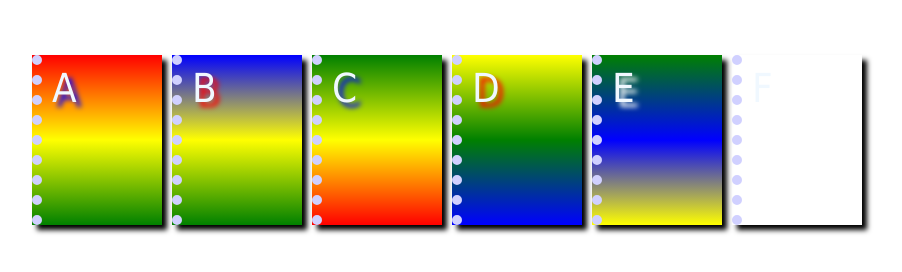
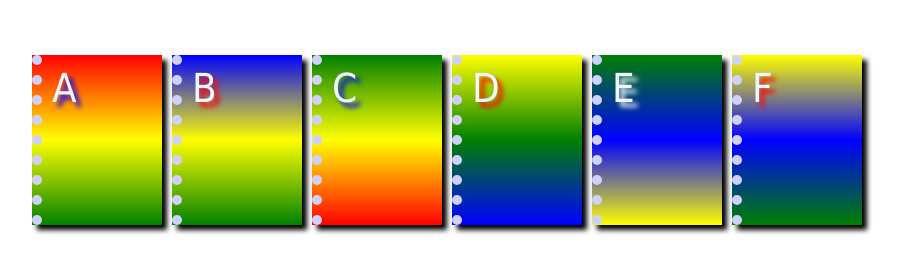
Before and after one commit to notWizzy/p01, a plain HTML site: page index.html in a window 1280 px wide. Shown: the whole page, without its empty margins (31-933 px from the left). Drawn offline with Linux system fonts and the light colour scheme.

Commit message:
added CSS for letter F

```diff
--- a/styleC.css
+++ b/styleC.css
@@ -48,3 +48,8 @@ div{
     background: linear-gradient(to bottom, green, blue 50%, yellow);
     text-shadow: white 5px 5px 5px;
 }
+
+.letterF{
+    background: linear-gradient(to bottom, yellow, blue 50%, green);
+    text-shadow: red 5px 5px 5px;
+}
```
